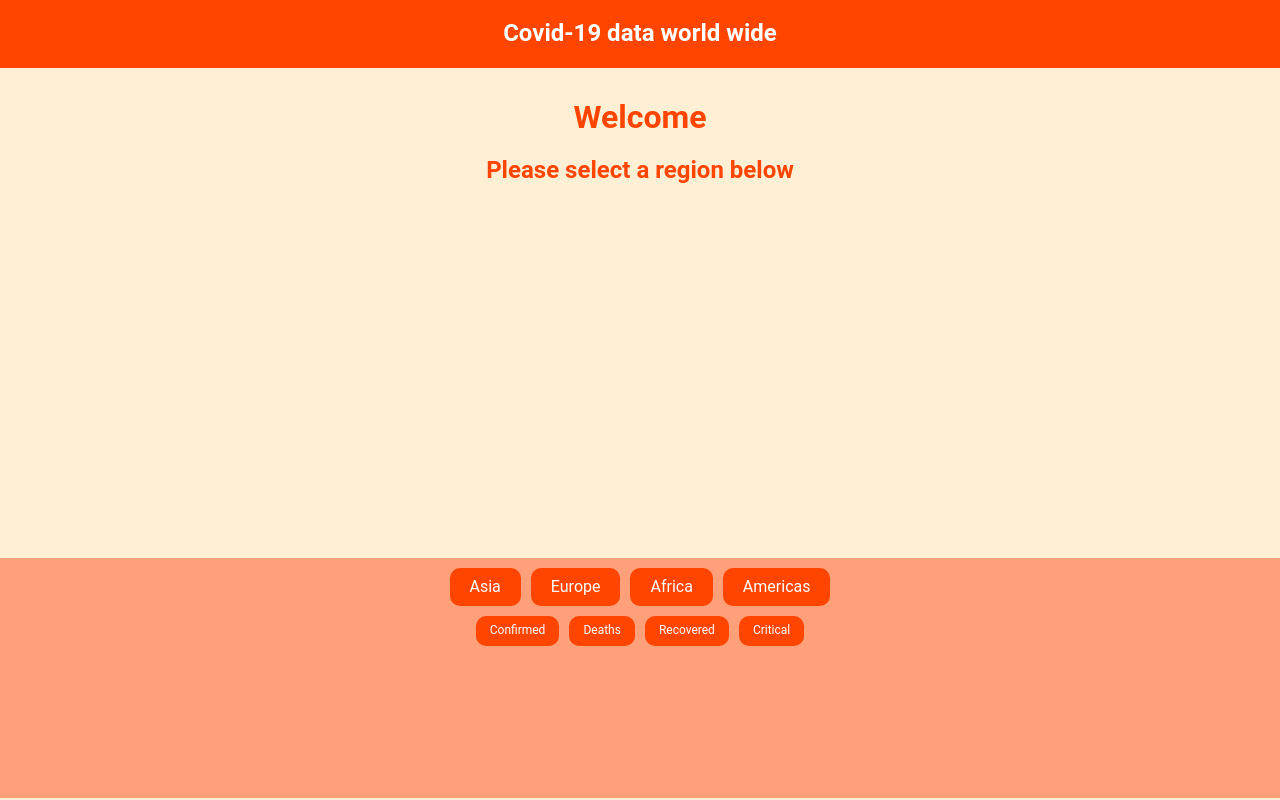
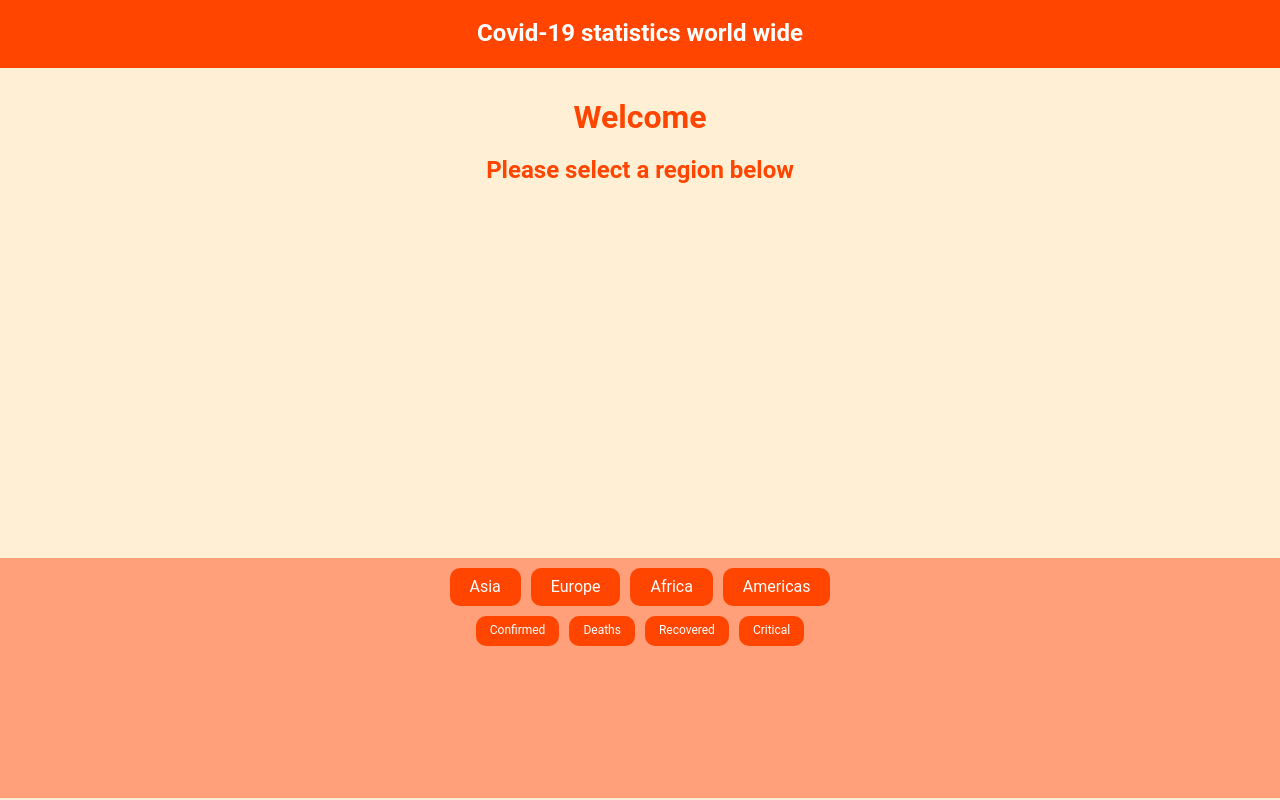
Before and after one commit to Ofir-Cohen-1/Covid19_API_Project, a website: page index.html in a window 1280 px wide. Drawn offline with nearby package versions, Linux system fonts and the light colour scheme.

Commit message:
Update header text

```diff
--- a/index.html
+++ b/index.html
@@ -12,7 +12,7 @@
     <title>Covid-19</title>
   </head>
   <body>
-    <header><h2>Covid-19 data world wide</h2></header>
+    <header><h2>Covid-19 statistics world wide</h2></header>
     <div class="main">
       <div class="chart-container"></div>
       <div class="main__opening">
```
